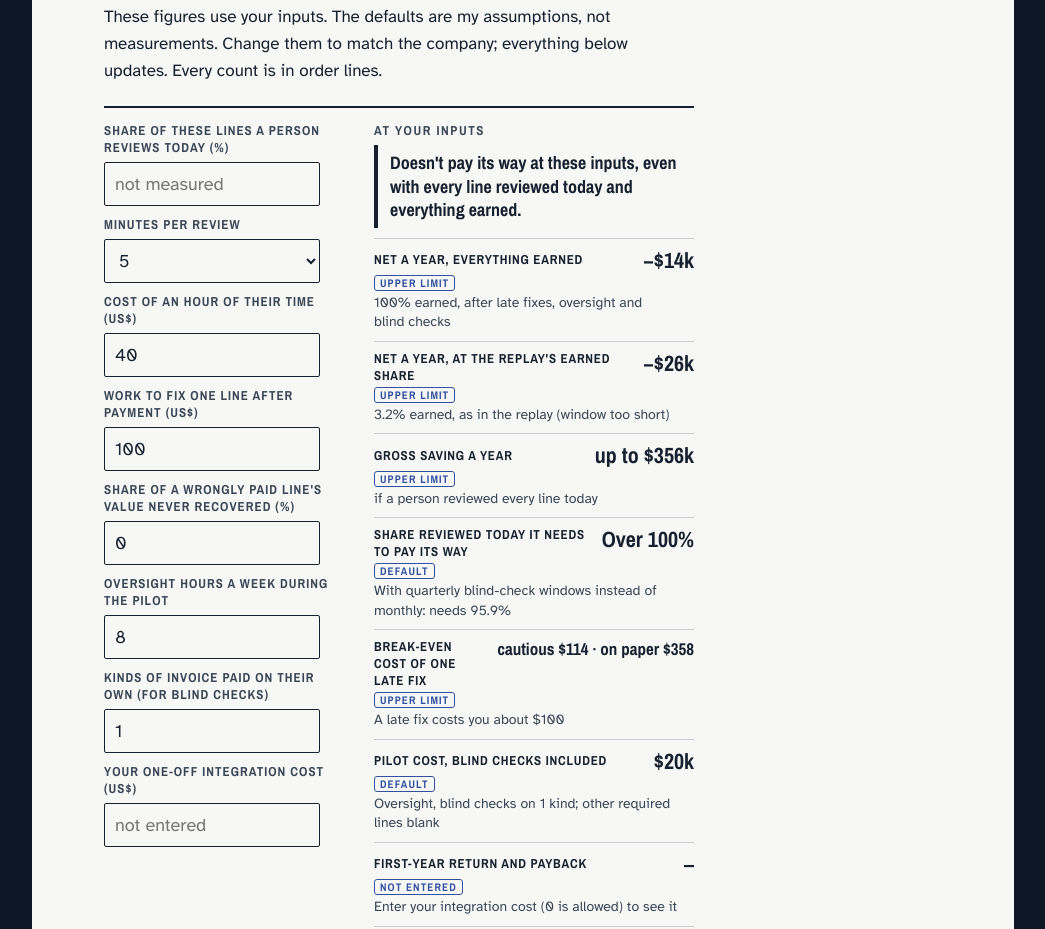
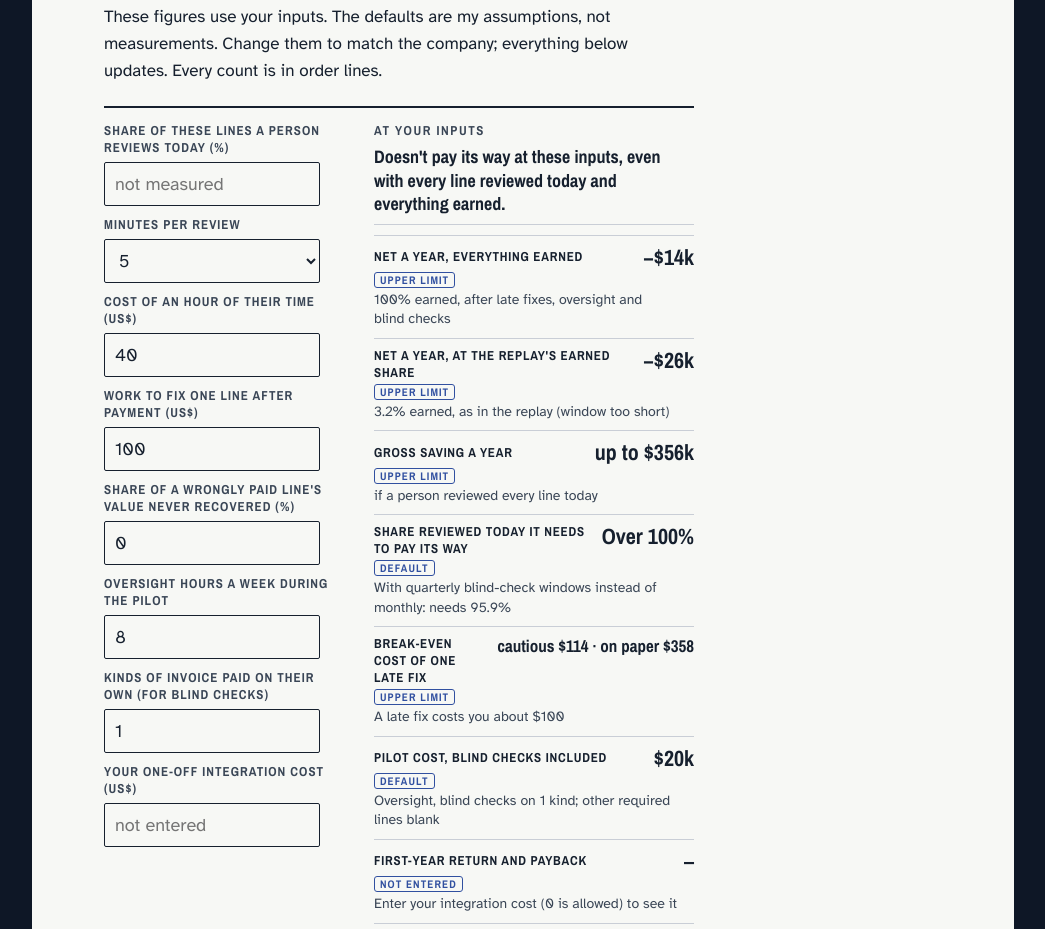
Before and after one commit to gurn3k/understudy, a plain HTML site: page site/case.html in a window 1280 px wide. Shown: the part 3620-4549 px from the top of the page, without its empty margins (218-1263 px from the left). Drawn offline with Linux system fonts and the light colour scheme.

Commit message:
Readout verdict: hairline rule instead of a side-tab border
Co-Authored-By: Claude Opus 5.5 <noreply@anthropic.com>
Claude-Session: https://claude.ai/code/session_017ejETrXEFeHX2B9QCMj5wj

```diff
--- a/site/style.css
+++ b/site/style.css
@@ -447,7 +447,7 @@ table th .small { display: block; font-weight: 400; letter-spacing: 0; }
 .calc-state { grid-column: 1 / -1; grid-row: 2; justify-self: start; font: 700 11px var(--display); letter-spacing: .1em; text-transform: uppercase; color: var(--pencil); border: 1px solid currentColor; border-radius: 3px; padding: 0 5px; }
 .calc-out dd .small { grid-column: 1 / -1; font-size: 14px; line-height: 1.4; }
 /* The verdict leads the readout: does it pay its way at these inputs. */
-.calc-verdict { margin: 0 0 10px; padding: 6px 0 6px 12px; border-left: 4px solid var(--ink); font: 700 18px/1.3 var(--display); }
+.calc-verdict { margin: 0 0 10px; padding: 0 0 8px; border-bottom: 1px solid var(--rule, currentColor); font: 700 18px/1.3 var(--display); }
 .calc-verdict:empty { display: none; }
 .calc-legend { margin: 8px 0 0; font-size: 13px; }
 .calc-note { grid-column: 1 / -1; margin: 0; }
```
